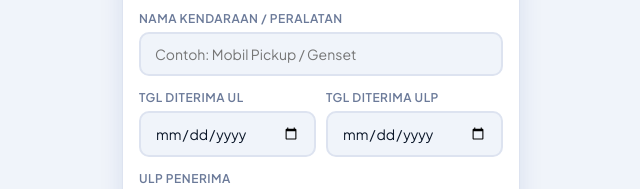
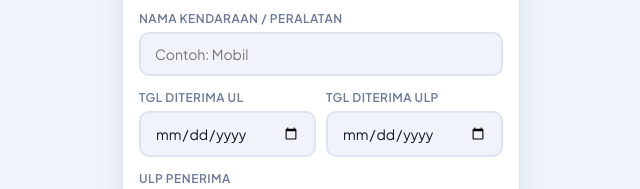
Before and after one commit to mayanggsarinr/alat-masuk, a plain HTML site: page entry.html in a window 1280 px wide. Shown: the part 258-447 px from the top of the page, 319-959 px from the left. Drawn offline with Linux system fonts and the light colour scheme; sample sign-in values are in the browser's storage.

Commit message:
update data entry

```diff
--- a/entry.html
+++ b/entry.html
@@ -64,7 +64,7 @@
             class="form-input"
             id="f_nama"
             type="text"
-            placeholder="Contoh: Mobil Pickup / Genset"
+            placeholder="Contoh: Mobil"
           />
         </div>
 
```
